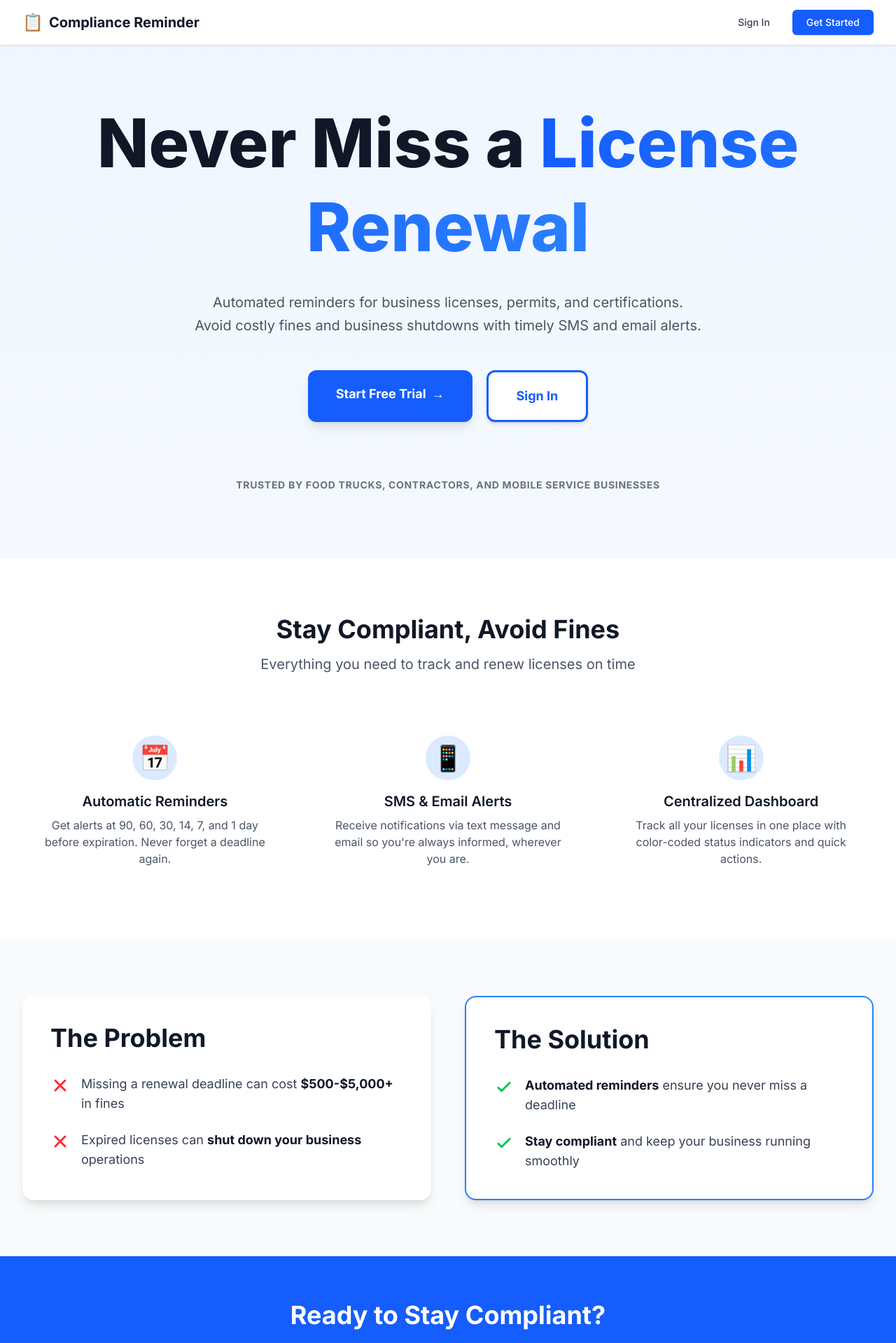
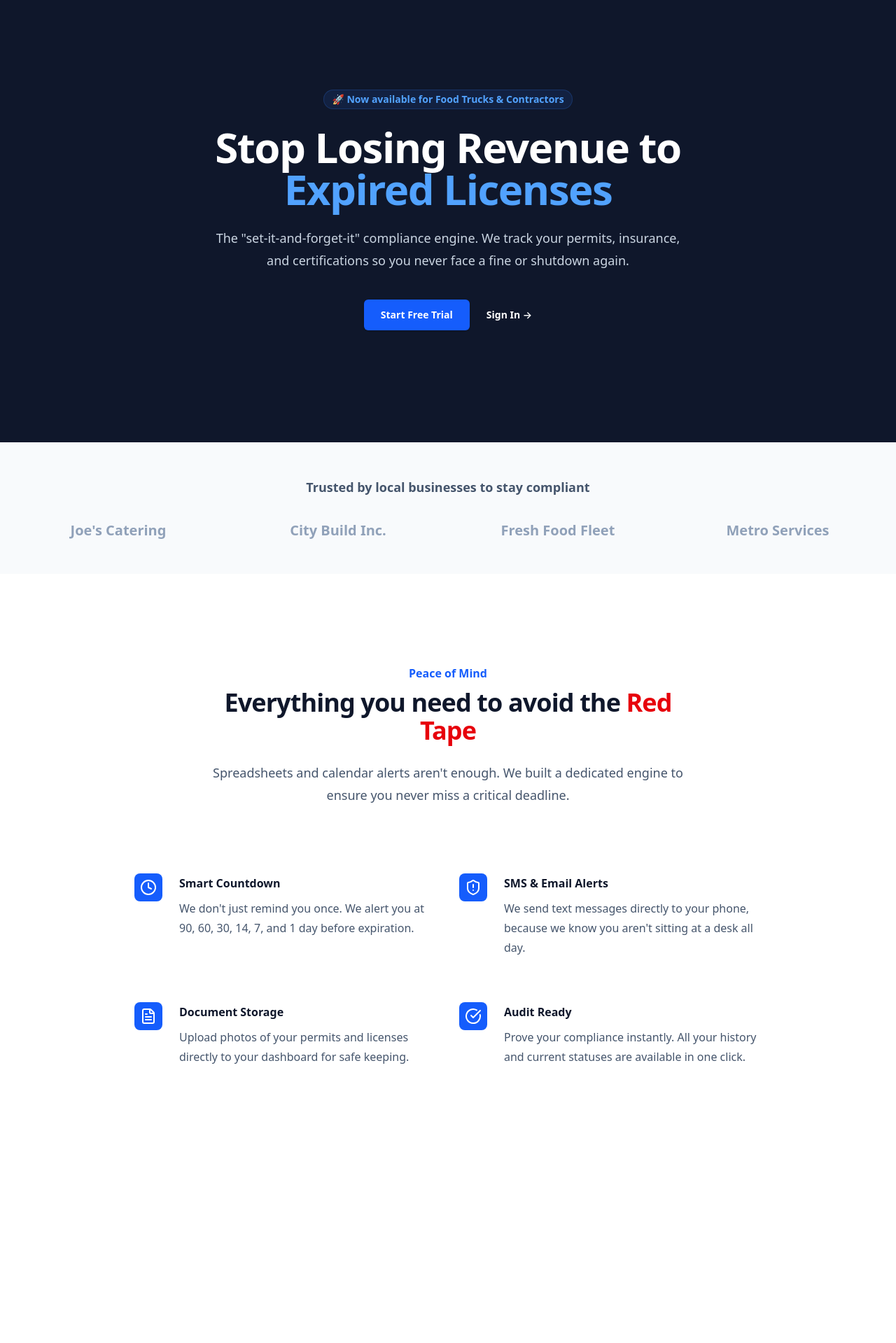
Before and after one commit to testqgw/SCP, a Next.js app: page / in a window 1280 px wide. Shown: the top 1919 px of the page at 70% size. After the commit the page ends 1652 px from the top, so only its background shows below. Built offline with nearby package versions, Linux system fonts and the light colour scheme.

Commit message:
Update landing page with professional 'Navy & Slate' trust design

```diff
--- a/app/page.tsx
+++ b/app/page.tsx
@@ -1,211 +1,133 @@
-import Link from 'next/link'
 
-export default function Home() {
+import Link from "next/link";
+import { ArrowRight, CheckCircle, ShieldAlert, Clock, FileText } from "lucide-react";
+
+export default function LandingPage() {
   return (
-    <div className="min-h-screen bg-gradient-to-b from-blue-50 to-white">
-      <nav className="bg-white shadow-sm sticky top-0 z-50">
-        <div className="max-w-7xl mx-auto px-4 sm:px-6 lg:px-8">
-          <div className="flex justify-between items-center h-16">
-            <div className="flex items-center">
-              <span className="text-2xl mr-2">📋</span>
-              <h1 className="text-xl font-bold text-gray-900">
-                Compliance Reminder
+    <div className="min-h-screen bg-white text-slate-900 font-sans">
+
+      {/* 1. HERO SECTION */}
+      <header className="relative overflow-hidden bg-slate-900 pt-16 pb-24 lg:pt-32 lg:pb-40">
+        <div className="relative mx-auto max-w-7xl px-6 lg:px-8">
+          <div className="mx-auto max-w-2xl text-center">
+            <div className="inline-flex items-center rounded-full bg-blue-500/10 px-3 py-1 text-sm font-semibold text-blue-400 ring-1 ring-inset ring-blue-500/20 mb-6">
+              🚀 Now available for Food Trucks & Contractors
+            </div>
+            <h1 className="text-4xl font-bold tracking-tight text-white sm:text-6xl">
+              Stop Losing Revenue to <span className="text-blue-400">Expired Licenses</span>
             </h1>
-            </div>
-            <div className="flex items-center gap-4">
-              <Link
-                href="/sign-in"
-                className="text-gray-700 hover:text-gray-900 px-4 py-2 rounded-md text-sm font-medium transition"
-              >
-                Sign In
-              </Link>
+            <p className="mt-6 text-lg leading-8 text-slate-300">
+              The "set-it-and-forget-it" compliance engine. We track your permits, insurance, and certifications so you never face a fine or shutdown again.
+            </p>
+            <div className="mt-10 flex items-center justify-center gap-x-6">
               <Link
                 href="/sign-up"
-                className="bg-blue-600 text-white hover:bg-blue-700 px-5 py-2 rounded-md text-sm font-medium transition shadow-sm"
+                className="rounded-md bg-blue-600 px-6 py-3 text-sm font-semibold text-white shadow-sm hover:bg-blue-500 focus-visible:outline focus-visible:outline-2 focus-visible:outline-offset-2 focus-visible:outline-blue-600 transition-all"
               >
-                Get Started
+                Start Free Trial
+              </Link>
+              <Link href="/sign-in" className="text-sm font-semibold leading-6 text-white hover:text-blue-300 transition-colors">
+                Sign In <span aria-hidden="true">→</span>
               </Link>
             </div>
           </div>
         </div>
-      </nav>
 
-      <div className="max-w-7xl mx-auto px-4 sm:px-6 lg:px-8 pt-20 pb-24">
-        <div className="text-center">
-          <h1 className="text-6xl font-extrabold text-gray-900 sm:text-7xl md:text-8xl leading-tight">
-            Never Miss a{' '}
-            <span className="bg-gradient-to-r from-blue-600 to-blue-500 bg-clip-text text-transparent">
-              License Renewal
-            </span>
-          </h1>
-          <p className="mt-8 max-w-3xl mx-auto text-xl text-gray-600 leading-relaxed">
-            Automated reminders for business licenses, permits, and certifications.
-            <br className="hidden sm:block" />
-            Avoid costly fines and business shutdowns with timely SMS and email alerts.
-          </p>
-          <div className="mt-12 flex flex-col sm:flex-row gap-5 justify-center">
-            <Link
-              href="/sign-up"
-              className="group px-10 py-5 bg-blue-600 text-white text-lg font-bold rounded-xl hover:bg-blue-700 transition-all shadow-lg hover:shadow-xl transform hover:-translate-y-0.5"
-            >
-              Start Free Trial
-              <span className="inline-block ml-2 group-hover:translate-x-1 transition-transform">→</span>
-            </Link>
-            <Link
-              href="/sign-in"
-              className="px-10 py-5 bg-white text-blue-600 text-lg font-bold rounded-xl hover:bg-gray-50 transition-all border-3 border-blue-600 shadow-md hover:shadow-lg transform hover:-translate-y-0.5"
-            >
-              Sign In
-            </Link>
+        {/* Decorative background gradient */}
+        <div className="absolute top-0 left-1/2 -z-10 -translate-x-1/2 blur-3xl xl:-top-6">
+           <div className="aspect-[1155/678] w-[72.1875rem] bg-gradient-to-tr from-[#ff80b5] to-[#9089fc] opacity-20" style={{ clipPath: 'polygon(74.1% 44.1%, 100% 61.6%, 97.5% 26.9%, 85.5% 0.1%, 80.7% 2%, 72.5% 32.5%, 60.2% 62.4%, 52.4% 68.1%, 47.5% 58.3%, 45.2% 34.5%, 27.5% 76.7%, 0.1% 64.9%, 17.9% 100%, 27.6% 76.8%, 76.1% 97.7%, 74.1% 44.1%)' }} />
         </div>
-        </div>
+      </header>
 
-        <div className="mt-20 text-center">
-          <p className="text-sm text-gray-500 uppercase tracking-wider font-bold">
-            Trusted by food trucks, contractors, and mobile service businesses
-          </p>
-        </div>
-      </div>
-
-      <div className="bg-white py-20">
-        <div className="max-w-7xl mx-auto px-4 sm:px-6 lg:px-8">
-          <div className="text-center mb-16">
-            <h2 className="text-4xl font-bold text-gray-900">
-              Stay Compliant, Avoid Fines
+      {/* 2. SOCIAL PROOF / TRUST BADGES */}
+      <div className="bg-slate-50 py-12">
+        <div className="mx-auto max-w-7xl px-6 lg:px-8">
+          <h2 className="text-center text-lg font-semibold leading-8 text-slate-600">
+            Trusted by local businesses to stay compliant
           </h2>
-            <p className="mt-4 text-xl text-gray-600">
-              Everything you need to track and renew licenses on time
-            </p>
-          </div>
-
-          <div className="grid grid-cols-1 gap-10 sm:grid-cols-2 lg:grid-cols-3">
-            <div className="text-center p-6 rounded-lg hover:shadow-lg transition">
-              <div className="flex items-center justify-center h-16 w-16 rounded-full bg-blue-100 text-4xl mx-auto mb-4">
-                📅
-              </div>
-              <h3 className="text-xl font-semibold text-gray-900 mb-2">
-                Automatic Reminders
-              </h3>
-              <p className="text-gray-600">
-                Get alerts at 90, 60, 30, 14, 7, and 1 day before expiration. Never forget a deadline again.
-              </p>
-            </div>
-
-            <div className="text-center p-6 rounded-lg hover:shadow-lg transition">
-              <div className="flex items-center justify-center h-16 w-16 rounded-full bg-blue-100 text-4xl mx-auto mb-4">
-                📱
-              </div>
-              <h3 className="text-xl font-semibold text-gray-900 mb-2">
-                SMS & Email Alerts
-              </h3>
-              <p className="text-gray-600">
-                Receive notifications via text message and email so you're always informed, wherever you are.
-              </p>
-            </div>
-
-            <div className="text-center p-6 rounded-lg hover:shadow-lg transition">
-              <div className="flex items-center justify-center h-16 w-16 rounded-full bg-blue-100 text-4xl mx-auto mb-4">
-                📊
-              </div>
-              <h3 className="text-xl font-semibold text-gray-900 mb-2">
-                Centralized Dashboard
-              </h3>
-              <p className="text-gray-600">
-                Track all your licenses in one place with color-coded status indicators and quick actions.
-              </p>
-            </div>
+          <div className="mx-auto mt-8 grid max-w-lg grid-cols-2 items-center gap-x-8 gap-y-10 sm:max-w-xl sm:grid-cols-2 sm:gap-x-10 lg:mx-0 lg:max-w-none lg:grid-cols-4">
+             {/* Placeholders for logos - text for now */}
+             <div className="text-center text-slate-400 font-bold text-xl">Joe's Catering</div>
+             <div className="text-center text-slate-400 font-bold text-xl">City Build Inc.</div>
+             <div className="text-center text-slate-400 font-bold text-xl">Fresh Food Fleet</div>
+             <div className="text-center text-slate-400 font-bold text-xl">Metro Services</div>
           </div>
         </div>
       </div>
 
-      <div className="bg-gray-50 py-20">
-        <div className="max-w-7xl mx-auto px-4 sm:px-6 lg:px-8">
-          <div className="grid grid-cols-1 lg:grid-cols-2 gap-12 items-start">
-            <div className="bg-white rounded-2xl shadow-lg p-10 h-full">
-              <h2 className="text-4xl font-bold text-gray-900 mb-8">
-                The Problem
-              </h2>
-              <ul className="space-y-6">
-                <li className="flex items-start">
-                  <div className="flex-shrink-0">
-                    <svg className="h-7 w-7 text-red-500 mt-0.5" fill="none" viewBox="0 0 24 24" stroke="currentColor">
-                      <path strokeLinecap="round" strokeLinejoin="round" strokeWidth={2.5} d="M6 18L18 6M6 6l12 12" />
-                    </svg>
-                  </div>
-                  <div className="ml-4">
-                    <p className="text-lg text-gray-700">
-                      Missing a renewal deadline can cost{' '}
-                      <span className="font-bold text-gray-900">$500-$5,000+</span> in fines
+      {/* 3. PROBLEM / SOLUTION GRID */}
+      <div className="py-24 sm:py-32">
+        <div className="mx-auto max-w-7xl px-6 lg:px-8">
+          <div className="mx-auto max-w-2xl lg:text-center">
+            <h2 className="text-base font-semibold leading-7 text-blue-600">Peace of Mind</h2>
+            <p className="mt-2 text-3xl font-bold tracking-tight text-slate-900 sm:text-4xl">
+              Everything you need to avoid the <span className="text-red-600">Red Tape</span>
+            </p>
+            <p className="mt-6 text-lg leading-8 text-slate-600">
+              Spreadsheets and calendar alerts aren't enough. We built a dedicated engine to ensure you never miss a critical deadline.
             </p>
           </div>
-                </li>
-                <li className="flex items-start">
-                  <div className="flex-shrink-0">
-                    <svg className="h-7 w-7 text-red-500 mt-0.5" fill="none" viewBox="0 0 24 24" stroke="currentColor">
-                      <path strokeLinecap="round" strokeLinejoin="round" strokeWidth={2.5} d="M6 18L18 6M6 6l12 12" />
-                    </svg>
+
+          <div className="mx-auto mt-16 max-w-2xl sm:mt-20 lg:mt-24 lg:max-w-4xl">
+            <dl className="grid max-w-xl grid-cols-1 gap-x-8 gap-y-10 lg:max-w-none lg:grid-cols-2 lg:gap-y-16">
+
+              {/* Feature 1 */}
+              <div className="relative pl-16">
+                <dt className="text-base font-semibold leading-7 text-slate-900">
+                  <div className="absolute left-0 top-0 flex h-10 w-10 items-center justify-center rounded-lg bg-blue-600">
+                    <Clock className="h-6 w-6 text-white" />
                   </div>
-                  <div className="ml-4">
-                    <p className="text-lg text-gray-700">
-                      Expired licenses can{' '}
-                      <span className="font-bold text-gray-900">shut down your business</span> operations
-                    </p>
-                  </div>
-                </li>
-              </ul>
+                  Smart Countdown
+                </dt>
+                <dd className="mt-2 text-base leading-7 text-slate-600">
+                  We don't just remind you once. We alert you at 90, 60, 30, 14, 7, and 1 day before expiration.
+                </dd>
               </div>
 
-            <div className="bg-white rounded-2xl shadow-lg p-10 h-full border-2 border-blue-500">
-              <h2 className="text-4xl font-bold text-gray-900 mb-8">
-                The Solution
-              </h2>
-              <ul className="space-y-6">
-                <li className="flex items-start">
-                  <div className="flex-shrink-0">
-                    <svg className="h-7 w-7 text-green-500 mt-0.5" fill="none" viewBox="0 0 24 24" stroke="currentColor">
-                      <path strokeLinecap="round" strokeLinejoin="round" strokeWidth={2.5} d="M5 13l4 4L19 7" />
-                    </svg>
+              {/* Feature 2 */}
+              <div className="relative pl-16">
+                <dt className="text-base font-semibold leading-7 text-slate-900">
+                  <div className="absolute left-0 top-0 flex h-10 w-10 items-center justify-center rounded-lg bg-blue-600">
+                    <ShieldAlert className="h-6 w-6 text-white" />
                   </div>
-                  <div className="ml-4">
-                    <p className="text-lg text-gray-700">
-                      <span className="font-bold text-gray-900">Automated reminders</span> ensure you never miss a deadline
-                    </p>
+                  SMS & Email Alerts
+                </dt>
+                <dd className="mt-2 text-base leading-7 text-slate-600">
+                  We send text messages directly to your phone, because we know you aren't sitting at a desk all day.
+                </dd>
               </div>
-                </li>
-                <li className="flex items-start">
-                  <div className="flex-shrink-0">
-                    <svg className="h-7 w-7 text-green-500 mt-0.5" fill="none" viewBox="0 0 24 24" stroke="currentColor">
-                      <path strokeLinecap="round" strokeLinejoin="round" strokeWidth={2.5} d="M5 13l4 4L19 7" />
-                    </svg>
+
+              {/* Feature 3 */}
+              <div className="relative pl-16">
+                <dt className="text-base font-semibold leading-7 text-slate-900">
+                  <div className="absolute left-0 top-0 flex h-10 w-10 items-center justify-center rounded-lg bg-blue-600">
+                    <FileText className="h-6 w-6 text-white" />
                   </div>
-                  <div className="ml-4">
-                    <p className="text-lg text-gray-700">
-                      <span className="font-bold text-gray-900">Stay compliant</span> and keep your business running smoothly
-                    </p>
+                  Document Storage
+                </dt>
+                <dd className="mt-2 text-base leading-7 text-slate-600">
+                  Upload photos of your permits and licenses directly to your dashboard for safe keeping.
+                </dd>
               </div>
-                </li>
-              </ul>
+
+              {/* Feature 4 */}
+              <div className="relative pl-16">
+                <dt className="text-base font-semibold leading-7 text-slate-900">
+                  <div className="absolute left-0 top-0 flex h-10 w-10 items-center justify-center rounded-lg bg-blue-600">
+                    <CheckCircle className="h-6 w-6 text-white" />
                   </div>
+                  Audit Ready
+                </dt>
+                <dd className="mt-2 text-base leading-7 text-slate-600">
+                  Prove your compliance instantly. All your history and current statuses are available in one click.
+                </dd>
+              </div>
+
+            </dl>
           </div>
         </div>
       </div>
 
-      <div className="bg-blue-600 py-16">
-        <div className="max-w-4xl mx-auto text-center px-4 sm:px-6 lg:px-8">
-          <h2 className="text-4xl font-bold text-white mb-4">
-            Ready to Stay Compliant?
-          </h2>
-          <p className="text-xl text-blue-100 mb-8">
-            Join businesses that never miss a license renewal deadline
-          </p>
-          <Link
-            href="/sign-in"
-            className="inline-block px-10 py-4 bg-white text-blue-600 text-lg font-bold rounded-lg hover:bg-gray-100 transition shadow-lg"
-          >
-            Sign Up Now
-          </Link>
     </div>
-      </div>
-    </div>
-  )
+  );
 }
```
Lines whose indentation alone changed are shown as unchanged.
